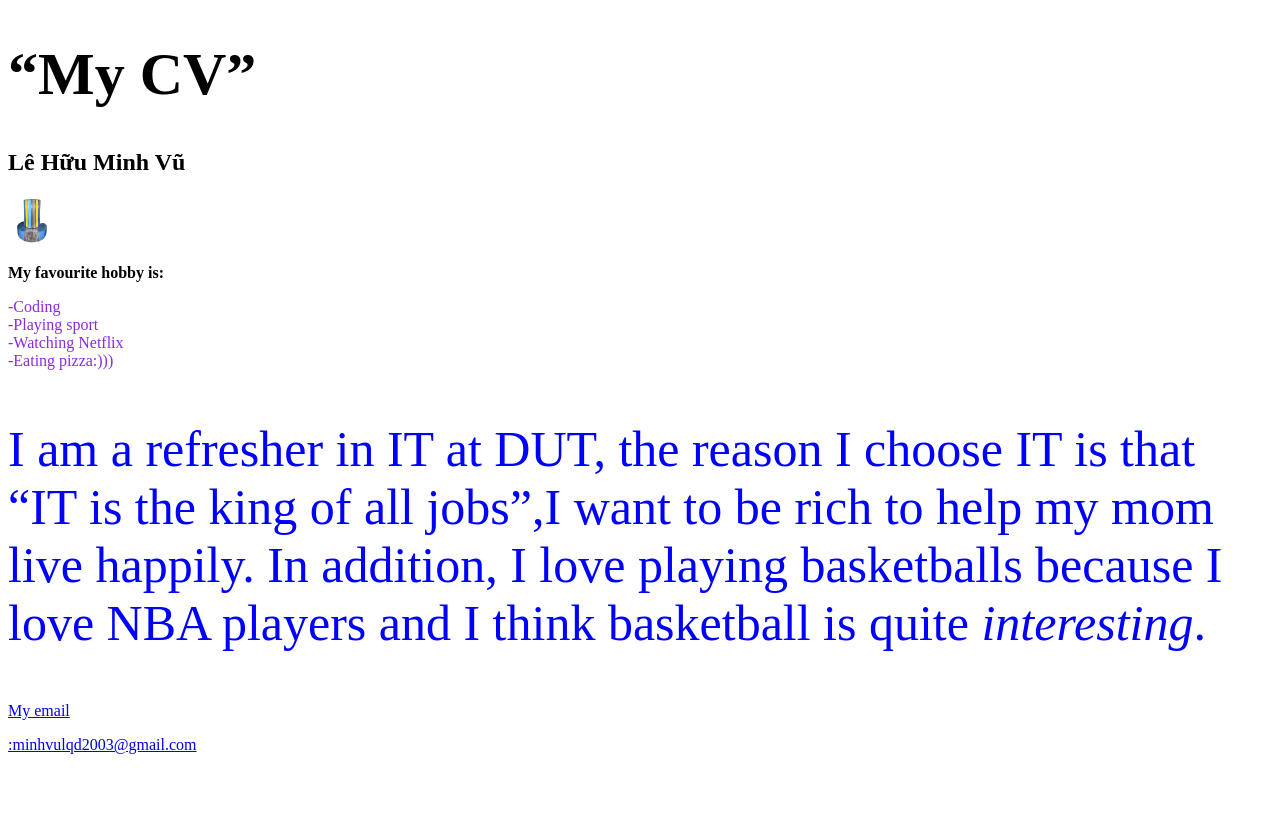
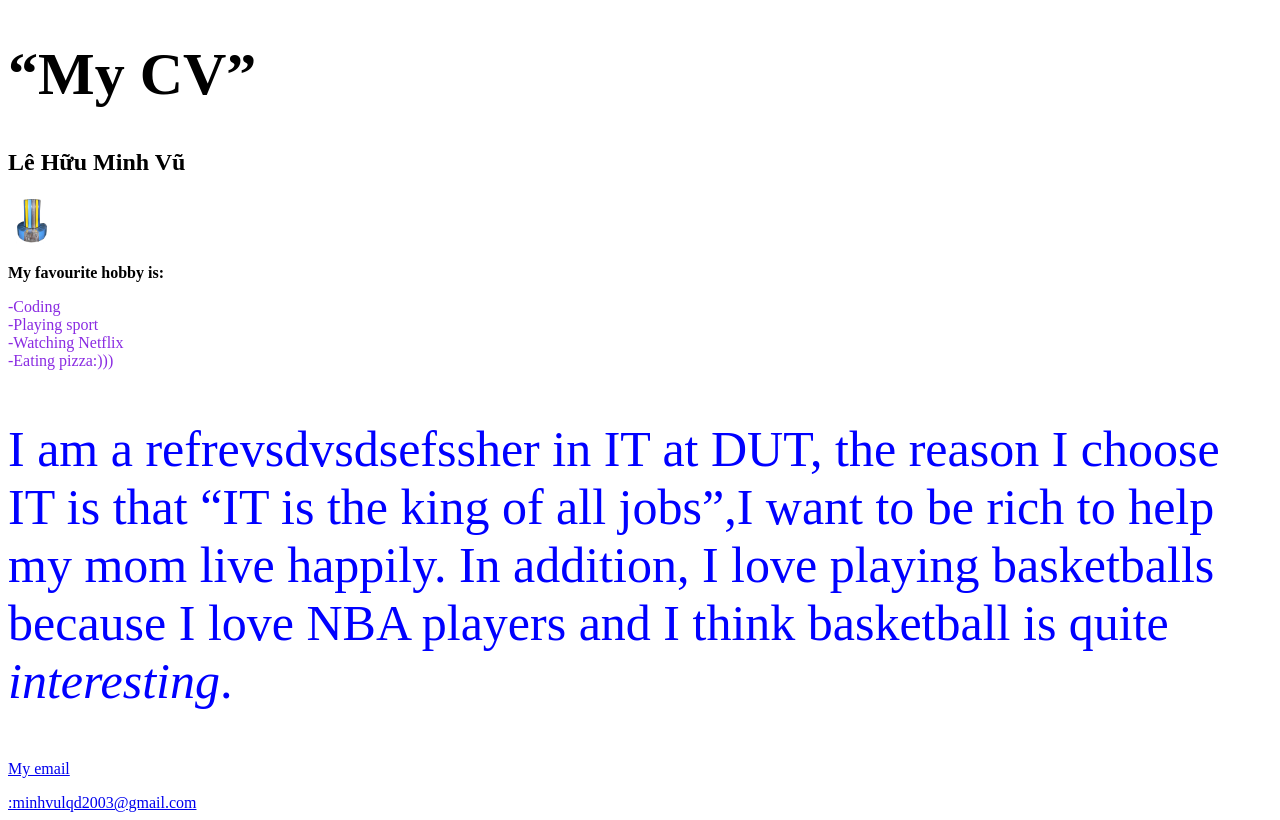
Before and after one commit to khanhhan20033/hugoversary, a plain HTML site: page experience/excercise 4.html in a window 1280 px wide. Drawn offline with Linux system fonts and the light colour scheme.

Commit message:
excercise 4 update

```diff
--- a/experience/excercise 4.html
+++ b/experience/excercise 4.html
@@ -15,7 +15,8 @@
     <p><strong>My favourite hobby is:<br></strong></p>
     <p style="color:blueviolet;font-family:'Times New Roman'">-Coding<br>-Playing sport<br>-Watching Netflix<br>-Eating
         pizza:)))</p>
-    <p style="color:blue;font-size:50px">I am a refresher in IT at DUT, the reason I choose IT is that <q>IT is the king
+    <p style="color:blue;font-size:50px">I am a refrevsdvsdsefssher in IT at DUT, the reason I choose IT is that <q>IT
+            is the king
             of all jobs</q>,I want to be rich to help my mom live happily. In addition, I love playing basketballs
         because I love NBA players and I think basketball is quite <i>interesting</i>.</p>
     <a href="mailto:minhvulqd2003@gmail.com">
```
